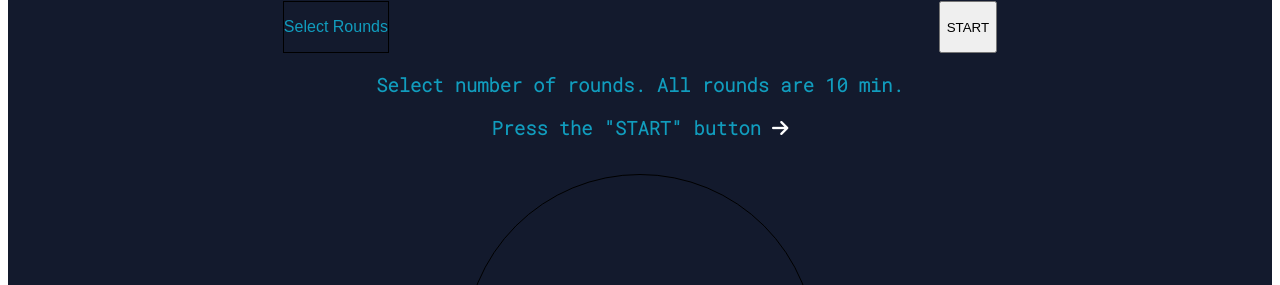
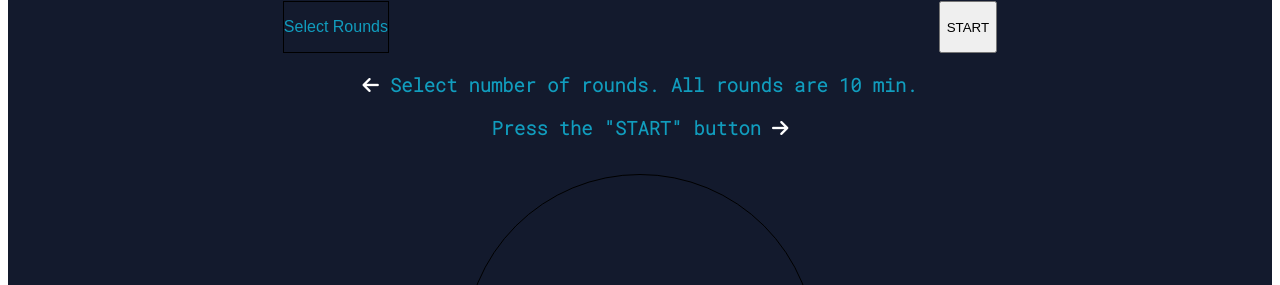
Before and after one commit to damecm/app-in-a-day-front, a plain HTML site: page index.html in a window 1280 px wide. Shown: the part 511-796 px from the top of the page. Drawn offline with Linux system fonts and the light colour scheme; a web font is replaced by a local one.

Commit message:
Josh's Fourth push

```diff
--- a/index.html
+++ b/index.html
@@ -15,6 +15,7 @@
 
     <link rel="stylesheet" href="./styles.css">
     <link rel="stylesheet" href="./title.css">
+    <link rel="stylesheet" href="./button.css">
 
 </head>
 <body>
@@ -48,7 +49,7 @@
             </div>
 
             <div class="instructions-wrapper">
-                <h3>Select number of rounds. All rounds are 10 min.</h3>
+                <h3><i class="fa-solid fa-arrow-left" style="color:white;"></i> Select number of rounds. All rounds are 10 min.</h3>
                 <h3>Press the "START" button <i class="fa-solid fa-arrow-right" style="color:white;"></i></h3>
             </div>
 
```
Also changed, not shown: button.css (added).
